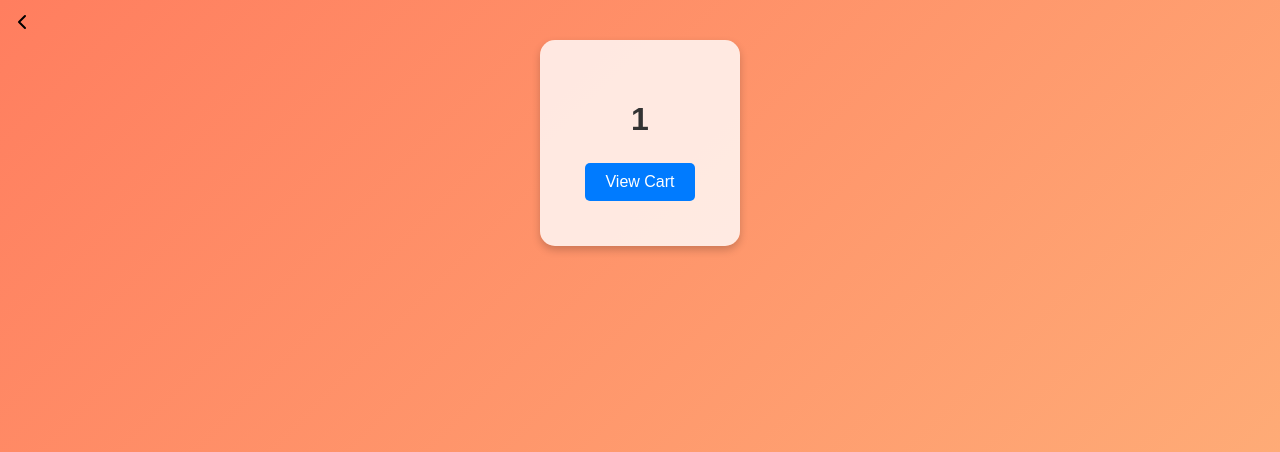
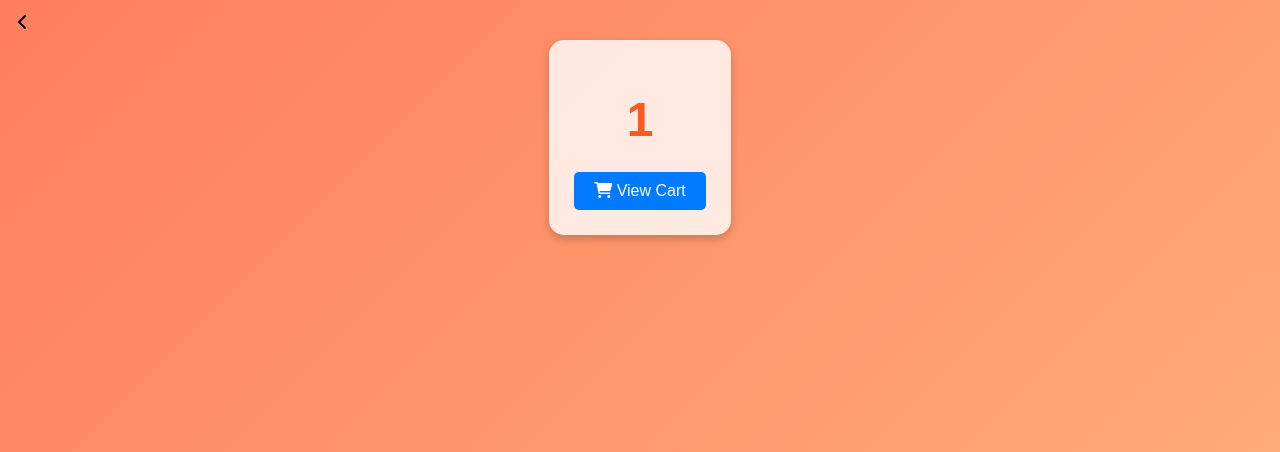
Before and after one commit to mattzhang80/TigerCart_forked, a Flask app: page /category_view/1 in a window 1280 px wide. Shown: the top 452 px of the page. Run offline with Flask 3, Linux system fonts and the light colour scheme.

Commit message:
shopping cart

```diff
--- a/templates/base.html
+++ b/templates/base.html
@@ -4,6 +4,7 @@
     <meta charset="UTF-8">
     <title>{% block title %}TigerCart{% endblock %}</title>
     <!-- Include any common CSS here -->
+    <link rel="stylesheet" href="https://cdnjs.cloudflare.com/ajax/libs/font-awesome/6.0.0-beta3/css/all.min.css">
     <style>
         body {
             font-family: 'Poppins', sans-serif;
@@ -15,6 +16,13 @@
             justify-content: center;
             align-items: flex-start
         }
+
+        h1 {
+            font-size: 3em;
+            color: #ff5722;
+            margin-bottom: 20px;
+        }
+
         /* Style for the back arrow */
         .back-arrow {
             position: fixed;
@@ -30,7 +38,7 @@
         .content-wrapper {
             text-align: center;
             background: rgba(255, 255, 255, 0.8);
-            padding: 40px;
+            padding: 20px;
             border-radius: 15px;
             box-shadow: 0 4px 8px rgba(0, 0, 0, 0.2);
             margin-top: 40px;
--- a/templates/category_view.html
+++ b/templates/category_view.html
@@ -10,5 +10,7 @@
     </li>
     {% endfor %}
 </ul>
-<a href="{{ url_for('cart_view') }}">View Cart</a>
+<a href="{{ url_for('cart_view') }}">
+    <i class="fas fa-shopping-cart"></i>    View Cart
+</a>
 {% endblock %}
```
